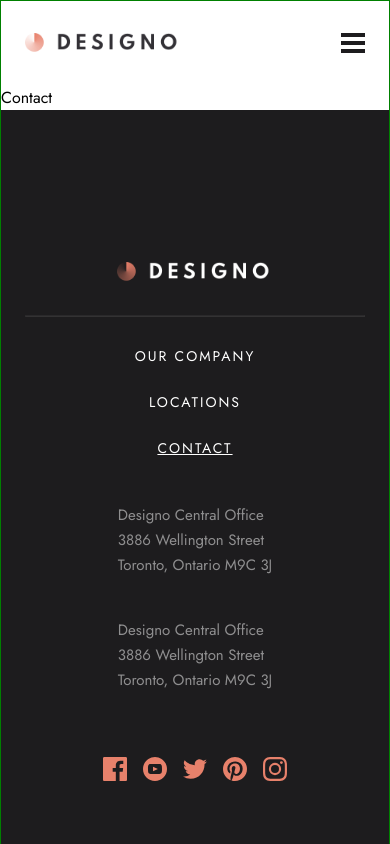
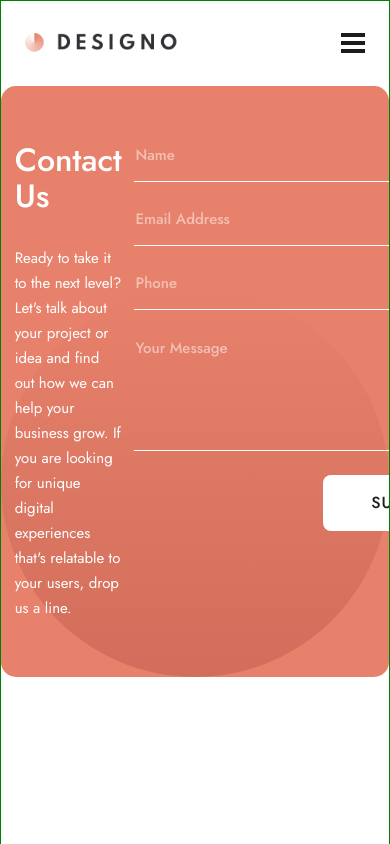
Before and after one commit to Sasa-Tausan/designo, a React (Vite) app: page /contact in a window 390 px wide. Shown: the top 844 px of the page. Built offline with nearby package versions, Linux system fonts and the light colour scheme.

Commit message:
finished contact form

```diff
--- a/src/components/Contact.jsx
+++ b/src/components/Contact.jsx
@@ -1,5 +1,78 @@
+import { Formik, Form } from 'formik';
+import * as Yup from 'yup';
+import CustomTextInput from './CustomTextInput';
+import CustomTextArea from './CustomTextArea';
+import LocationSection from './LocationSection';
+
+const validationSchema = Yup.object().shape({
+  name: Yup.string().required("Can't be empty"),
+  email: Yup.string()
+    .email('Please use a valid email address')
+    .required("Can't be empty"),
+  phone: Yup.string(),
+  message: Yup.string().required("Can't be empty"),
+});
+
 const Contact = () => {
-  return <div>Contact</div>;
+  return (
+    <main className='container page-wrapper'>
+      <section className='contact-form-section  br-15'>
+        <div className='contact-info d-flex flex-col'>
+          <h1 className='heading-one text-clr-white medium capitalize'>
+            contact us
+          </h1>
+          <p className='body-text text-clr-white '>
+            Ready to take it to the next level? Let&apos;s talk about your
+            project or idea and find out how we can help your business grow. If
+            you are looking for unique digital experiences that&apos;s relatable
+            to your users, drop us a line.
+          </p>
+        </div>
+        <Formik
+          initialValues={{ name: '', email: '', phone: '', message: '' }}
+          validationSchema={validationSchema}
+          onSubmit={(values, { setSubmitting, resetForm, validateForm }) => {
+            validateForm().then((errors) => {
+              if (Object.keys(errors).length === 0) {
+                alert('Thank you for the message. We will contact you soon');
+                resetForm();
+              }
+              setSubmitting(false);
+            });
+          }}
+        >
+          {({ isSubmitting }) => (
+            <Form className='form d-flex flex-col'>
+              <CustomTextInput type='text' name='name' placeholder='Name' />
+
+              <CustomTextInput
+                type='email'
+                name='email'
+                placeholder='Email Address'
+              />
+
+              <CustomTextInput type='text' name='phone' placeholder='Phone' />
+
+              <CustomTextArea
+                as='textarea'
+                name='message'
+                placeholder='Your Message'
+              />
+
+              <button
+                type='submit'
+                disabled={isSubmitting}
+                className='btn-on-dark medium uppercase'
+              >
+                Submit
+              </button>
+            </Form>
+          )}
+        </Formik>
+      </section>
+      <LocationSection />
+    </main>
+  );
 };
 
 export default Contact;
--- /dev/null
+++ b/src/components/CustomTextArea.jsx
@@ -0,0 +1,28 @@
+import { useField } from 'formik';
+import iconError from '../assets/contact/desktop/icon-error.svg';
+
+const CustomTextArea = ({ ...props }) => {
+  const [field, meta] = useField(props);
+  return (
+    <div className=' input-container d-flex align-center space-between'>
+      <textarea
+        rows='4'
+        cols='40'
+        maxLength='150'
+        {...field}
+        {...props}
+        className='input-field body-text text-clr-white medium'
+      />
+      {meta.touched && meta.error ? (
+        <div className='error-icon-message d-flex align-center'>
+          <span className='error-message text-clr-white'>{meta.error}</span>
+          <img src={iconError} alt='' />
+        </div>
+      ) : (
+        ''
+      )}
+    </div>
+  );
+};
+
+export default CustomTextArea;
--- /dev/null
+++ b/src/components/CustomTextInput.jsx
@@ -0,0 +1,26 @@
+import { useField } from 'formik';
+import iconError from '../assets/contact/desktop/icon-error.svg';
+
+const CustomTextInput = ({ ...props }) => {
+  const [field, meta] = useField(props);
+
+  return (
+    <div className=' input-container d-flex align-center space-between'>
+      <input
+        {...field}
+        {...props}
+        className='input-field body-text text-clr-white medium'
+      />
+      {meta.touched && meta.error ? (
+        <div className='error-icon-message d-flex align-center'>
+          <span className='error-message text-clr-white'>{meta.error}</span>
+          <img src={iconError} alt='' />
+        </div>
+      ) : (
+        ''
+      )}
+    </div>
+  );
+};
+
+export default CustomTextInput;
--- a/src/components/Locations.jsx
+++ b/src/components/Locations.jsx
@@ -5,10 +5,9 @@ import { locationSectionData } from '../assets/data';
 
 const Locations = () => {
   const location = useLocation();
-  console.log(location);
 
   const { locationId } = location.state || {};
-  console.log(locationId);
+
   useEffect(() => {
     if (locationId) {
       const section = document.getElementById(locationId);
--- a/src/index.css
+++ b/src/index.css
@@ -95,6 +95,8 @@ select {
 .btn-on-dark {
   width: fit-content;
 
+  border: none;
+
   padding: 1em 1.5em;
 
   background-color: var(--clr-prim-white);
@@ -106,6 +108,8 @@ select {
   letter-spacing: 1px;
 
   transition: background-color 500ms ease, color 500ms ease;
+
+  cursor: pointer;
 }
 
 .btn-on-dark:hover {
@@ -737,6 +741,76 @@ header {
   border-radius: 15px;
 }
 
+/* ========== CONTACT COMPONENT ========== */
+.contact-form-section {
+  display: grid;
+  grid-template-columns: 1fr 1fr;
+  width: 100%;
+  background-color: var(--clr-prim-peach);
+
+  background-image: url('../src/assets/contact/desktop/bg-pattern-hero-desktop.svg');
+  background-repeat: no-repeat;
+  background-position: bottom left;
+  background-size: contain;
+
+  gap: 3vw;
+
+  padding: 3.5rem 3.5vw;
+}
+
+.contact-info {
+  max-width: 450px;
+  gap: 2rem;
+
+  justify-content: center;
+}
+
+.form {
+  flex: 1;
+  gap: 1.5rem;
+}
+
+.input-container {
+  width: 100%;
+  border-bottom: thin solid var(--clr-prim-white);
+  padding-bottom: 0.75rem;
+}
+
+.input-container:focus-within {
+  border-bottom: 3px solid var(--clr-prim-white);
+}
+
+.input-field {
+  background-color: transparent;
+  outline: none;
+  border: none;
+}
+
+.input-field:focus {
+  outline: none;
+}
+
+.input-field::placeholder {
+  color: var(--clr-prim-white);
+  opacity: 0.5;
+}
+
+.error-icon-message {
+  gap: 0.625rem;
+}
+
+.error-message {
+  font-size: 0.75rem;
+  font-style: italic;
+
+  line-height: 26px; /* 216.667% */
+}
+
+.form button {
+  align-self: flex-end;
+  padding-inline: 3rem;
+}
+
 /* ========== FOOTER COMPONENT ========== */
 footer {
   padding-top: 15rem;
@@ -1032,6 +1106,76 @@ footer {
     gap: 5rem;
   }
 
+  /* ========== CONTACT COMPONENT ========== */
+  .contact-form-section {
+    display: grid;
+    grid-template-columns: 1fr 1fr;
+    width: 100%;
+    background-color: var(--clr-prim-peach);
+
+    background-image: url('../src/assets/contact/desktop/bg-pattern-hero-desktop.svg');
+    background-repeat: no-repeat;
+    background-position: bottom left;
+    background-size: contain;
+
+    gap: 3vw;
+
+    padding: 3.5rem 3.5vw;
+  }
+
+  .contact-info {
+    max-width: 450px;
+    gap: 2rem;
+
+    justify-content: center;
+  }
+
+  .form {
+    flex: 1;
+    gap: 1.5rem;
+  }
+
+  .input-container {
+    width: 100%;
+    border-bottom: thin solid var(--clr-prim-white);
+    padding-bottom: 0.75rem;
+  }
+
+  .input-container:focus-within {
+    border-bottom: 3px solid var(--clr-prim-white);
+  }
+
+  .input-field {
+    background-color: transparent;
+    outline: none;
+    border: none;
+  }
+
+  .input-field:focus {
+    outline: none;
+  }
+
+  .input-field::placeholder {
+    color: var(--clr-prim-white);
+    opacity: 0.5;
+  }
+
+  .error-icon-message {
+    gap: 0.625rem;
+  }
+
+  .error-message {
+    font-size: 0.75rem;
+    font-style: italic;
+
+    line-height: 26px; /* 216.667% */
+  }
+
+  .form button {
+    align-self: flex-end;
+    padding-inline: 3rem;
+  }
+
   /* ========== FOOTER COMPONENT ========== */
   footer {
     padding-top: 5rem;
```
